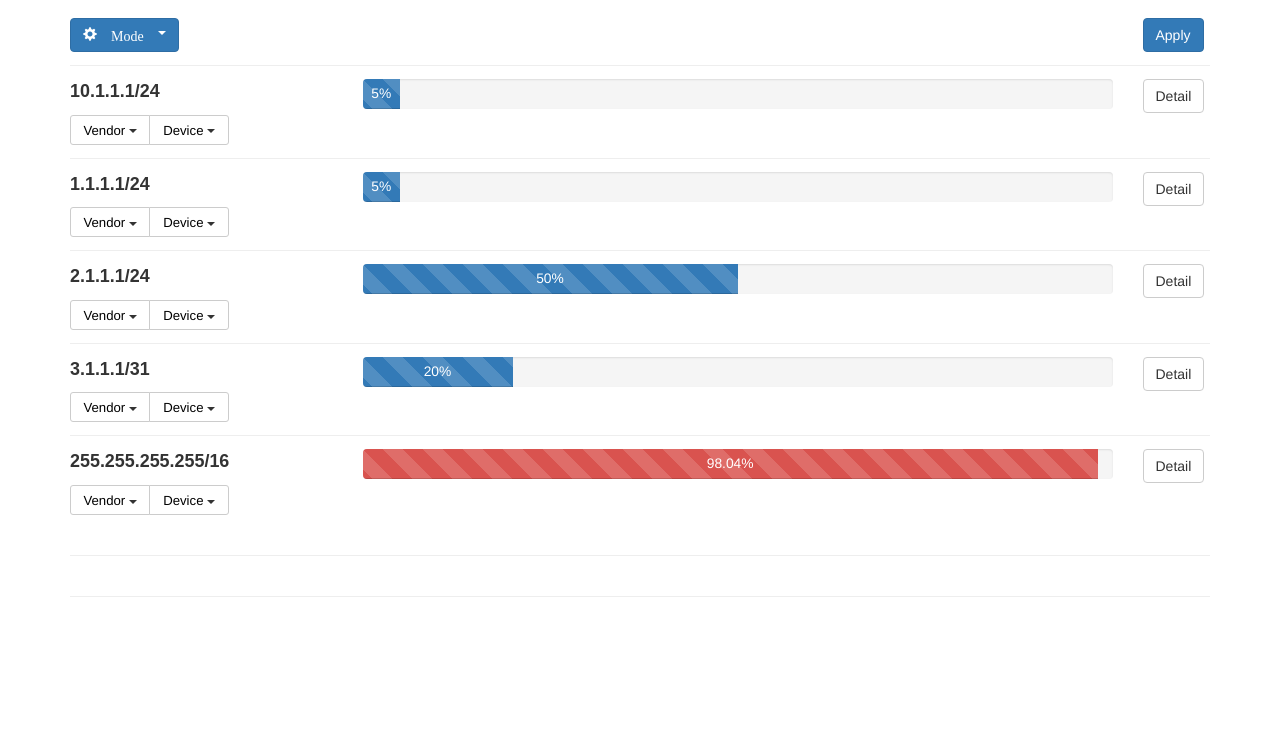
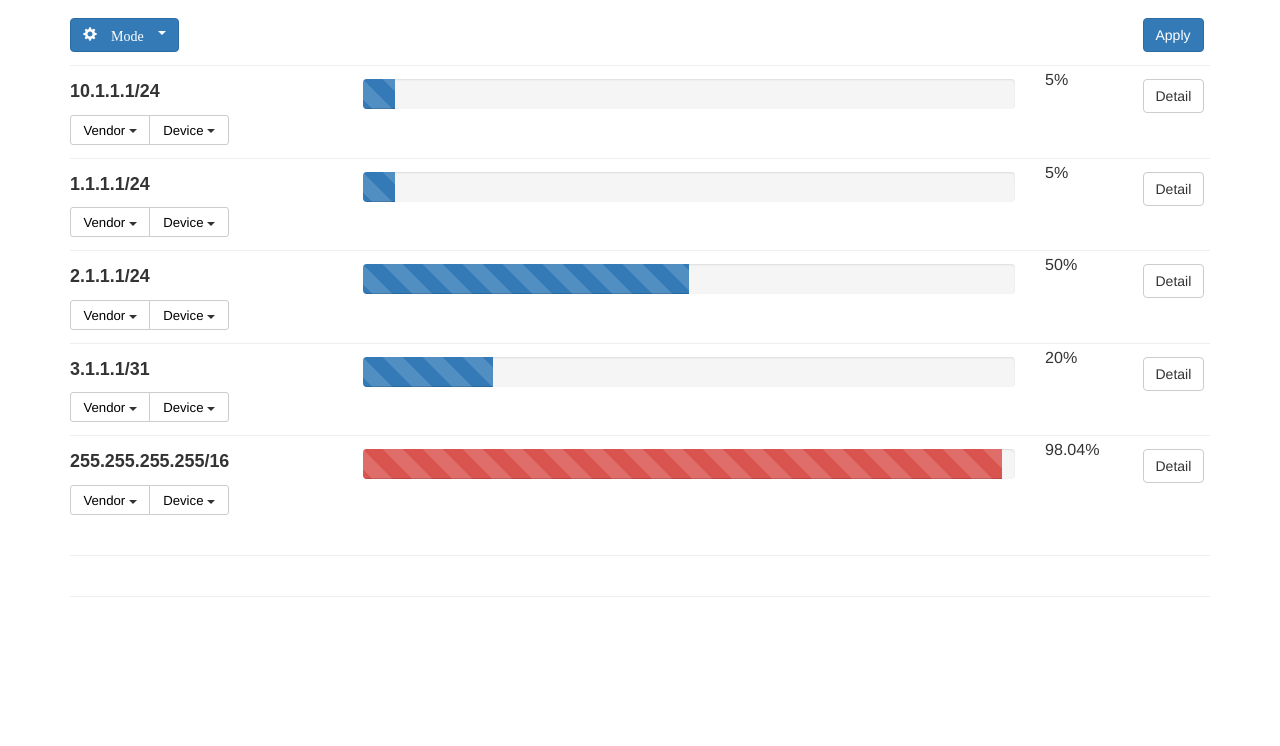
Before and after one commit to KfreeZ/smartui, a plain HTML site: page index.html in a window 1280 px wide. Shown: the part 54-800 px from the top of the page. Drawn offline with Linux system fonts and the light colour scheme.

Commit message:
common commit

```diff
--- a/index.html
+++ b/index.html
@@ -4,7 +4,7 @@
 
   <meta charset="utf-8">
   <title>Smart Relay</title>
-  <link rel="stylesheet" href="./public/bootstrap-3.3.7-dist/css/bootstrap.min.css">
+  <link rel="stylesheet" href="public/bootstrap-3.3.7-dist/css/bootstrap.min.css">
 <!-- <script src="http://cdn.static.runoob.com/libs/jquery/2.1.1/jquery.min.js"></script> -->
   <script  type="text/javascript" src="./public/jquery-3.2.1.min.js"></script>
   <script src="./public/bootstrap-3.3.7-dist/js/bootstrap.min.js"></script>
--- a/public/row.html
+++ b/public/row.html
@@ -36,14 +36,17 @@
                     </div>
                 </div>
 
-                <div class="col-md-8">
+
+                <div class="col-md-7">
                     <div class="progress progress-striped active" style="height:30px">
 						<div class="progress-bar">
-							<p class="barText"></p>
+					<!-- 		<p class="barText"></p> -->
 						</div>
                     </div>
                 </div>
-
+				<div class="col-md-1">
+					<div class="barText"></div>
+				</div>
                 <div class="col-md-1">
                     <button type="button" id="detail" class="detail btn btn-default" data-toggle="modal" data-target="#modal_detail">Detail</button>
                 </div>
--- a/public/smart_relay.css
+++ b/public/smart_relay.css
@@ -49,5 +49,4 @@ div.modal-body{
 #detail_info{
     font-size:18px;
     text-align: left;
-
 }
--- a/public/smart_relay.js
+++ b/public/smart_relay.js
@@ -179,7 +179,16 @@ $(document).ready(function(){
 				} else {
 					$(this).attr("class", "scopebar progress-bar");
 				}
-				$(this).children().html(percentage + "%");
+				// $(this).children().html(percentage + "%");
+			});
+
+			$(".barText").each(function(index){
+				var total = data.DhcpStatus[index].Total;
+				var used = data.DhcpStatus[index].Used;
+				var percentage = 100 * used/total;
+				percentage = Math.round(percentage * 100)/100;
+
+				 $(this).html(percentage + "%");
 			});
 
 		});
```
